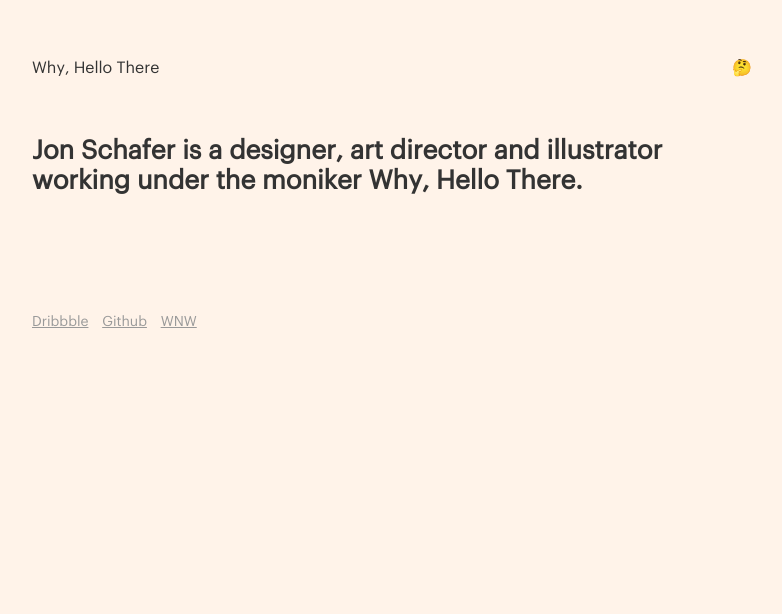
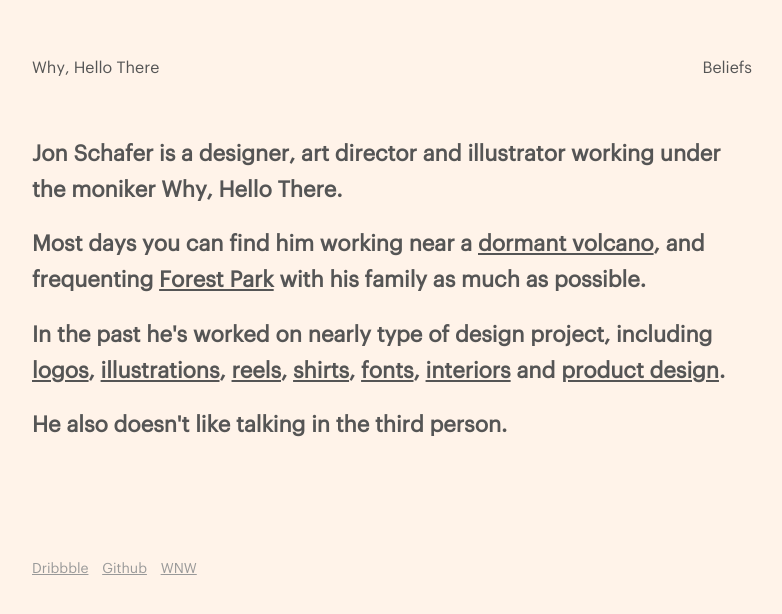
Before and after one commit to jonaschafer/jonaschafer.github.io, a Jekyll site: the page built from index.md, in a window 1280 px wide. Shown: the top 614 px of the page, without its empty margins (248-1030 px from the left). Built offline with Jekyll 4.4.1, drawn with Linux system fonts in a browser that asks for light colours.

Commit message:
replaced about with beliefs, add content to beliefs, updated layout with h3, changed  to 555, updated kiddos with about blurb

```diff
--- a/_includes/navigation.html
+++ b/_includes/navigation.html
@@ -5,7 +5,7 @@
     </div>
 
     <div class="right">
-      <a class="no-underline" href="{{ site.url }}/about">🤔</a>
+      <a class="no-underline" href="{{ site.url }}/beliefs">Beliefs</a>
     </div>
   </div>
 </nav>
--- a/assets/stylesheets/core/_layout.scss
+++ b/assets/stylesheets/core/_layout.scss
@@ -67,7 +67,21 @@ li::before {
 h1 {
   font-family: 'Graphik-Regular', Helvetica, Arial, sans-serif;
 	font-size: 26px;
-	line-height: 30px;
+	line-height: 36px;
+	color: $grey;
+}
+
+h2 {
+  font-family: 'Graphik-Regular', Helvetica, Arial, sans-serif;
+	font-size: 22px;
+	line-height: 36px;
+	color: $grey;
+}
+
+h3 {
+  font-family: 'Graphik-Regular', Helvetica, Arial, sans-serif;
+	font-size: 18px;
+	line-height: 16px;
 	color: $grey;
 }
 
--- a/assets/stylesheets/core/_variables.scss
+++ b/assets/stylesheets/core/_variables.scss
@@ -1,6 +1,6 @@
 // colors
 
-$grey: #333333;
+$grey: #555;
 $grey-light: #999999;
 $coral: #F38470;
 $peach: #fff3e9;
--- a/index.md
+++ b/index.md
@@ -1,4 +1,11 @@
 ---
 layout: default
+title: Why, Hello There - The Portfolio of Jon Schafer
 ---
-<h1> Jon Schafer is a designer, art director and illustrator working under the moniker Why, Hello There. </h1>
+<h2> Jon Schafer is a designer, art director and illustrator working under the moniker Why, Hello There.</h2>
+
+<h2>Most days you can find him working near a <a href="https://en.wikipedia.org/wiki/Mount_Tabor" target="_blank"> dormant volcano</a>, and frequenting <a href="http://www.forestparkconservancy.org/forest-park/" target="_blank">Forest Park</a> with his family as much as possible.</h2>
+
+<h2>In the past he's worked on nearly type of design project, including <a href="/work/logos">logos</a>, <a href="/work/illustrations">illustrations</a>, <a href="/work/reels">reels</a>, <a href="/work/shirts">shirts</a>, <a href="/work/fonts">fonts</a>, <a href="/work/interiors">interiors</a> and <a href="/work/product">product design</a>.</h2>
+
+<h2>He also doesn't like talking in the third person.</h2>
```
Also changed, not shown: about.md (deleted, +0 -11 lines), beliefs.md (added, +25 -0 lines), kiddos.md (+5 -1 lines).
